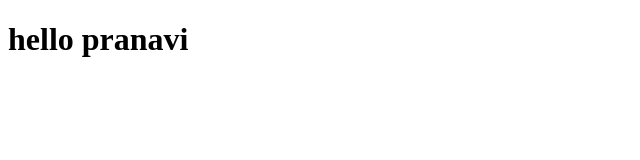
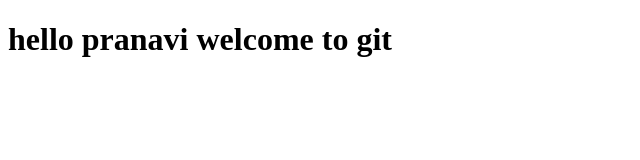
Before and after one commit to Sreepranavi12/github_git, a plain HTML site: page index.html in a window 1280 px wide. Shown: the whole page, without its empty margins (0-640 px from the left). Drawn offline with Linux system fonts and the light colour scheme.

```diff
--- a/index.html
+++ b/index.html
@@ -6,6 +6,6 @@
     <title>Document</title>
 </head>
 <body>
-    <h1>hello pranavi</h1>
+    <h1>hello pranavi welcome to git</h1>
 </body>
 </html>
```
